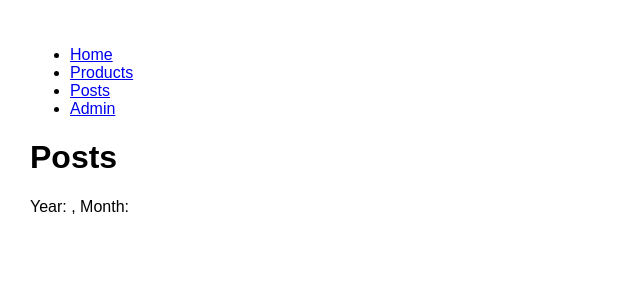
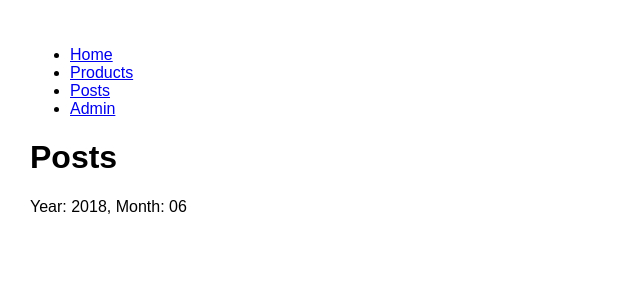
Before and after one commit to jtorresl79c/react-routing, a React (Create React App) app: page /posts/2018/06 in a window 1280 px wide. Shown: the top 300 px of the page, without its empty margins (0-640 px from the left). Built offline with nearby package versions, Linux system fonts and the light colour scheme.

Commit message:
9. Optional Parameters

```diff
--- a/src/App.js
+++ b/src/App.js
@@ -67,7 +67,10 @@ class App extends Component {
                         esa forma (un ejemplo seria '/posts/2018' sin el mes) el 'Switch' no renderizara <Posts/>, si no que renderizara 'Home' esto para porque ya que no encontrara una url con LA MISMA FORMA '/posts/:year/:month'
                         y si bien '/' tampoco es que se parezca mucho, si es cierto que es lo mas parecido a '/posts/2018' disponible dentro del switch, aqui vemos que al poner '/' hasta abajo del Switch
                         este actua como el 'default' de una sentencia 'Switch' normal. */}
-                        <Route path="/posts/:year/:month" component={Posts} />
+                        {/* <Route path="/posts/:year/:month" component={Posts} /> */}
+                        <Route path="/posts/:year/:month?" component={Posts} /> {/* De acuerdo a lo de arriba, :year y :month son parametros OBLIGATORIOS por default, pero podemos
+                        hacer que sean parametros OPCIONALES, para esto basta con agregar el signo '?' al final del parametro como se ve en la linea de arriba,  utilizando el mismo ejemplo
+                        de arriba en el url ponemos '/posts/2018' ahora en vez de llevarnos a <Home/> nos seguira llevando a <Post/> todo gracias a que ahora el parametro es opcional*/}
 
 
 
--- a/src/components/posts.jsx
+++ b/src/components/posts.jsx
@@ -1,10 +1,16 @@
 import React from "react";
 
-const Posts = () => {
+// const Posts = (props) => { -- P23M@# --
+const Posts = ({ match }) => {  // Recuerda como funciona la destructuracion, usando esa logica podemos poner { propertie }
+  // para asi evitar poner 'props' -- P23M@# -- como el caso de arriba
+  // const year = props.match.params.year
+  // const month = props.match.params.month
+  const year = match.params.year
+  const month = match.params.month
   return (
     <div>
       <h1>Posts</h1>
-      Year: , Month:
+      Year: {year}, Month: {month ? month : 'No disponible'}
     </div>
   );
 };
```
